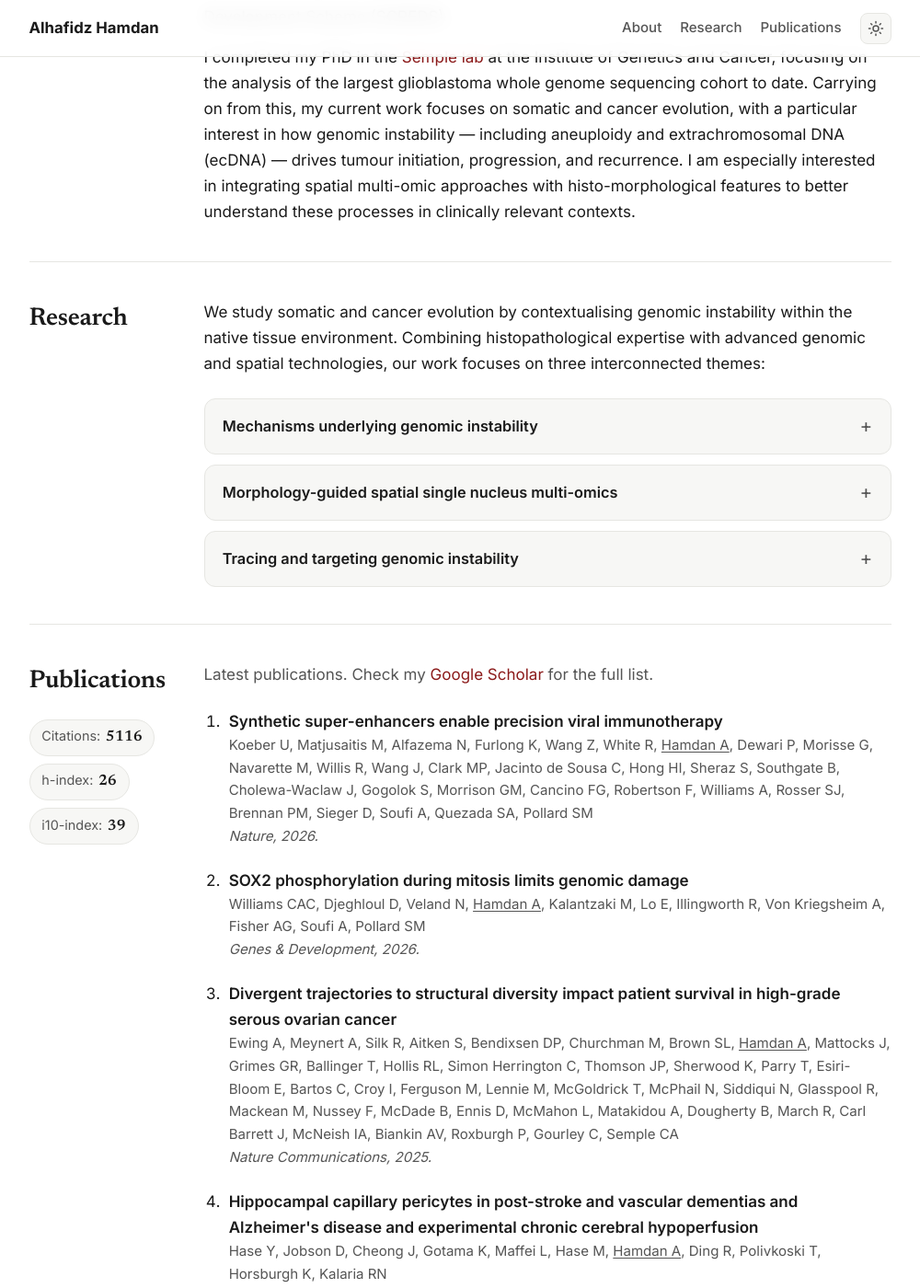
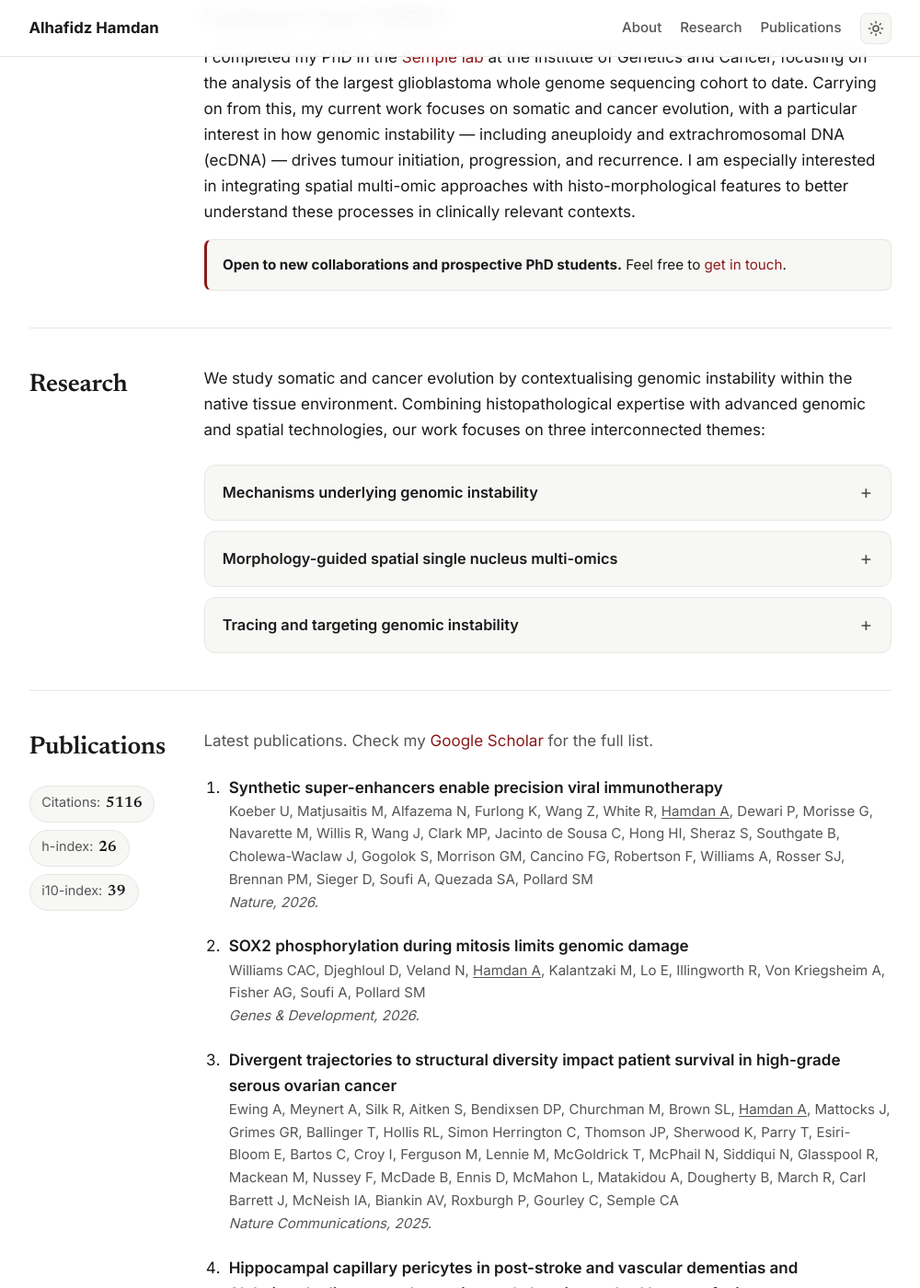
Before and after one commit to alhafidzhamdan/alhafidzhamdan.github.io, a Jekyll site: the page built from index.html, in a window 1280 px wide and 1400 px high, scrolled down 525 px. Shown: the whole window at 92% size, without its empty margins (140-1140 px from the left). Built offline with Jekyll 4.4.1, drawn with Linux system fonts in a browser that asks for light colours.

Commit message:
Add collaborations/PhD students call-to-action to About

```diff
--- a/assets/css/style.css
+++ b/assets/css/style.css
@@ -182,6 +182,16 @@ a:hover { color: var(--accent-soft); text-decoration: underline; }
 .social svg { width: 23px; height: 23px; display: block; }
 
 .bio p { margin: 0 0 1rem; }
+.cta {
+  margin-top: 1.4rem;
+  padding: 0.9rem 1.1rem;
+  background: var(--bg-soft);
+  border: 1px solid var(--border);
+  border-left: 3px solid var(--accent);
+  border-radius: 8px;
+  font-size: 0.95rem;
+}
+.cta strong { color: var(--text); }
 
 /* Research themes (accordion) --------------------------------------------- */
 .research-themes {
--- a/index.html
+++ b/index.html
@@ -46,6 +46,10 @@ layout: default
     progression, and recurrence. I am especially interested in integrating spatial
     multi-omic approaches with histo-morphological features to better understand these
     processes in clinically relevant contexts.
+  </p>
+  <p class="cta">
+    <strong>Open to new collaborations and prospective PhD students.</strong>
+    Feel free to <a href="mailto:{{ site.author.email }}">get in touch</a>.
   </p>
   </div>
 </section>
```
